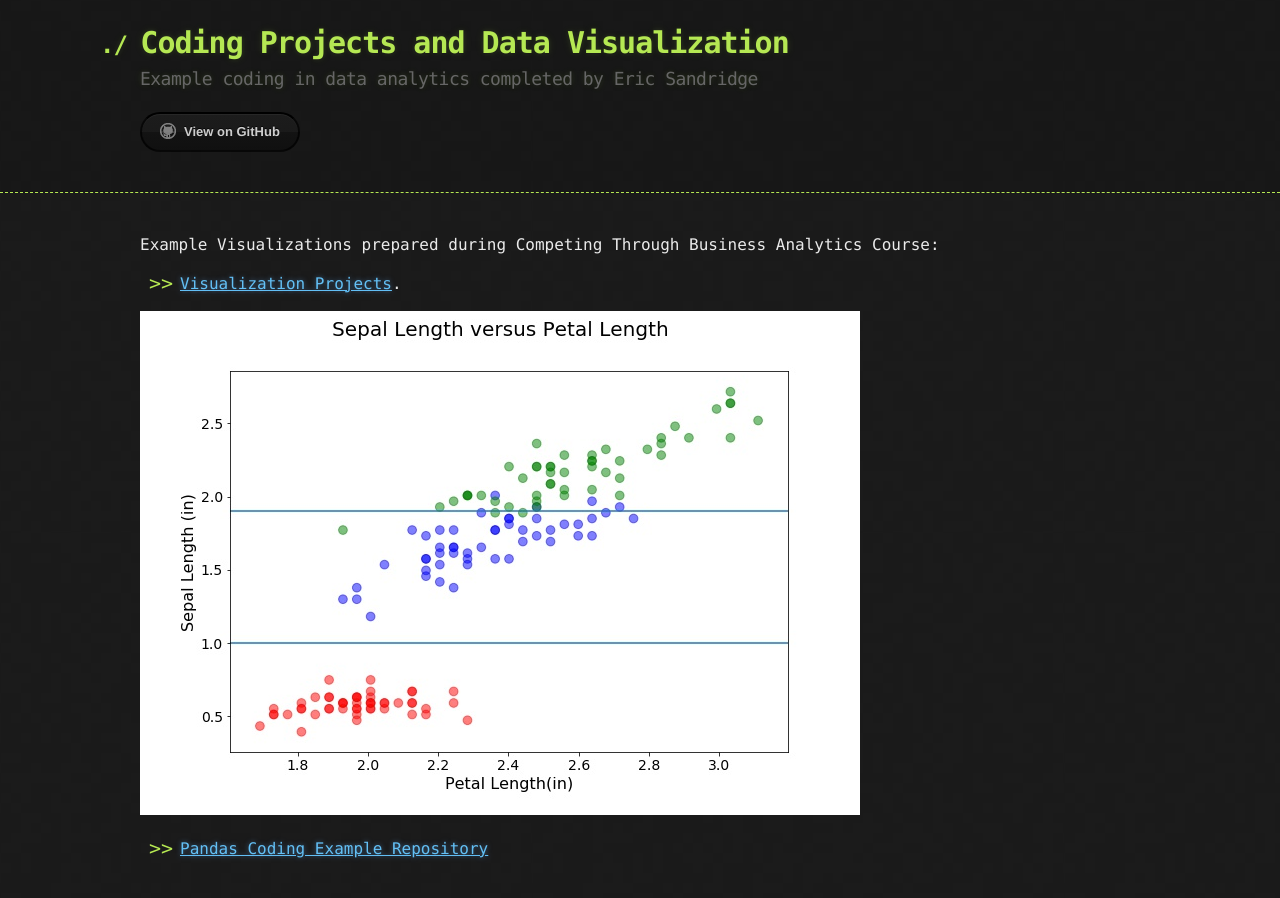
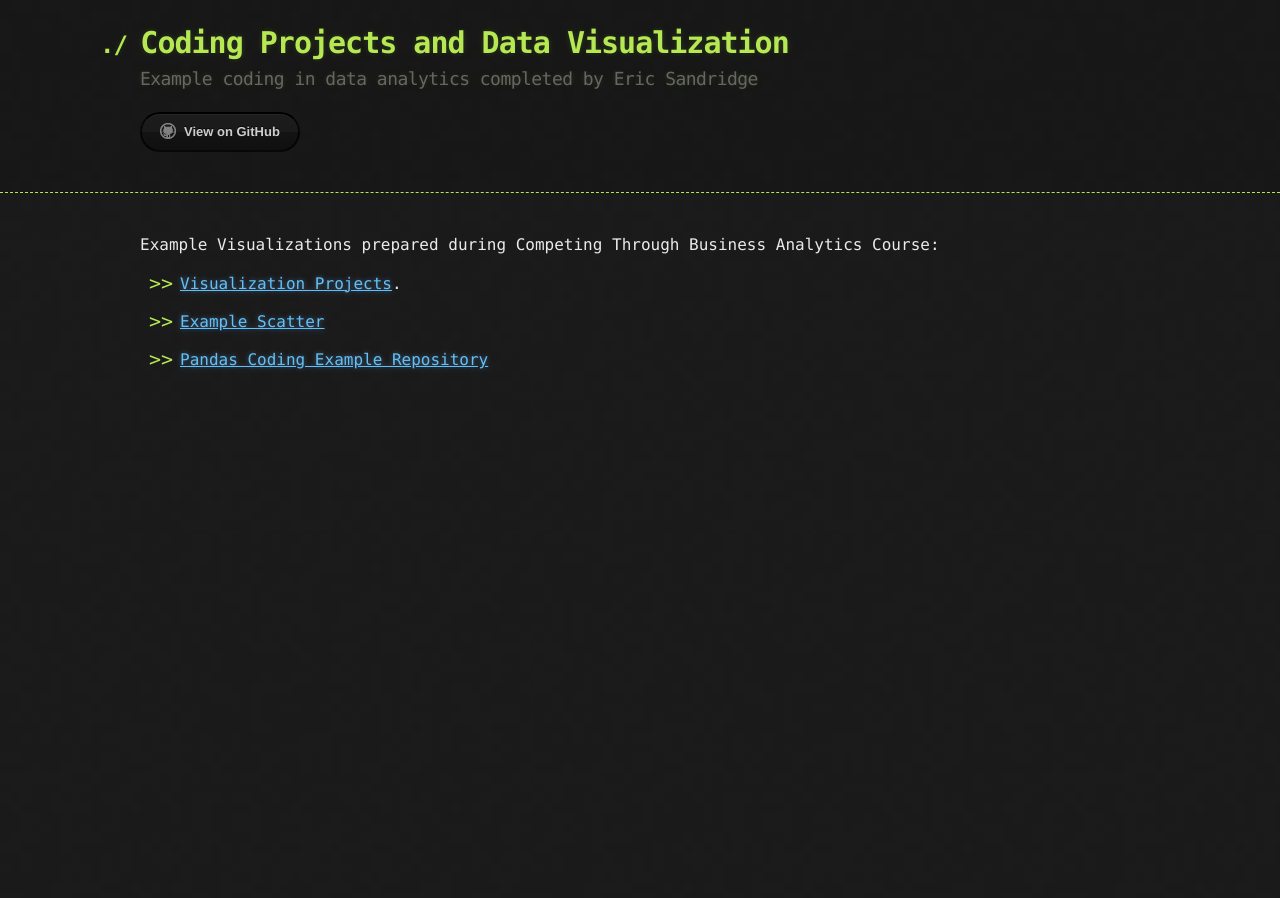
Before and after one commit to esandridge/esandridge.github.io, a Jekyll site: the page built from index.md, in a window 1280 px wide. Built offline with Jekyll 4.4.1, drawn with Linux system fonts in a browser that asks for light colours; our own code applies the rules of GitHub Pages for plain Markdown files.

Commit message:
Update index.md

```diff
--- a/index.md
+++ b/index.md
@@ -8,7 +8,7 @@ Example Visualizations prepared during Competing Through Business Analytics Cour
 - [Visualization Projects](VisualizationProjects/index.md).
 
 
-![Example Scatter](/pics/sepLenPetLen.jpg)
+- [Example Scatter](/pics/sepLenPetLen.jpg)
 
 
 - [Pandas Coding Example Repository](https://github.com/esandridge/Pandas)
```
